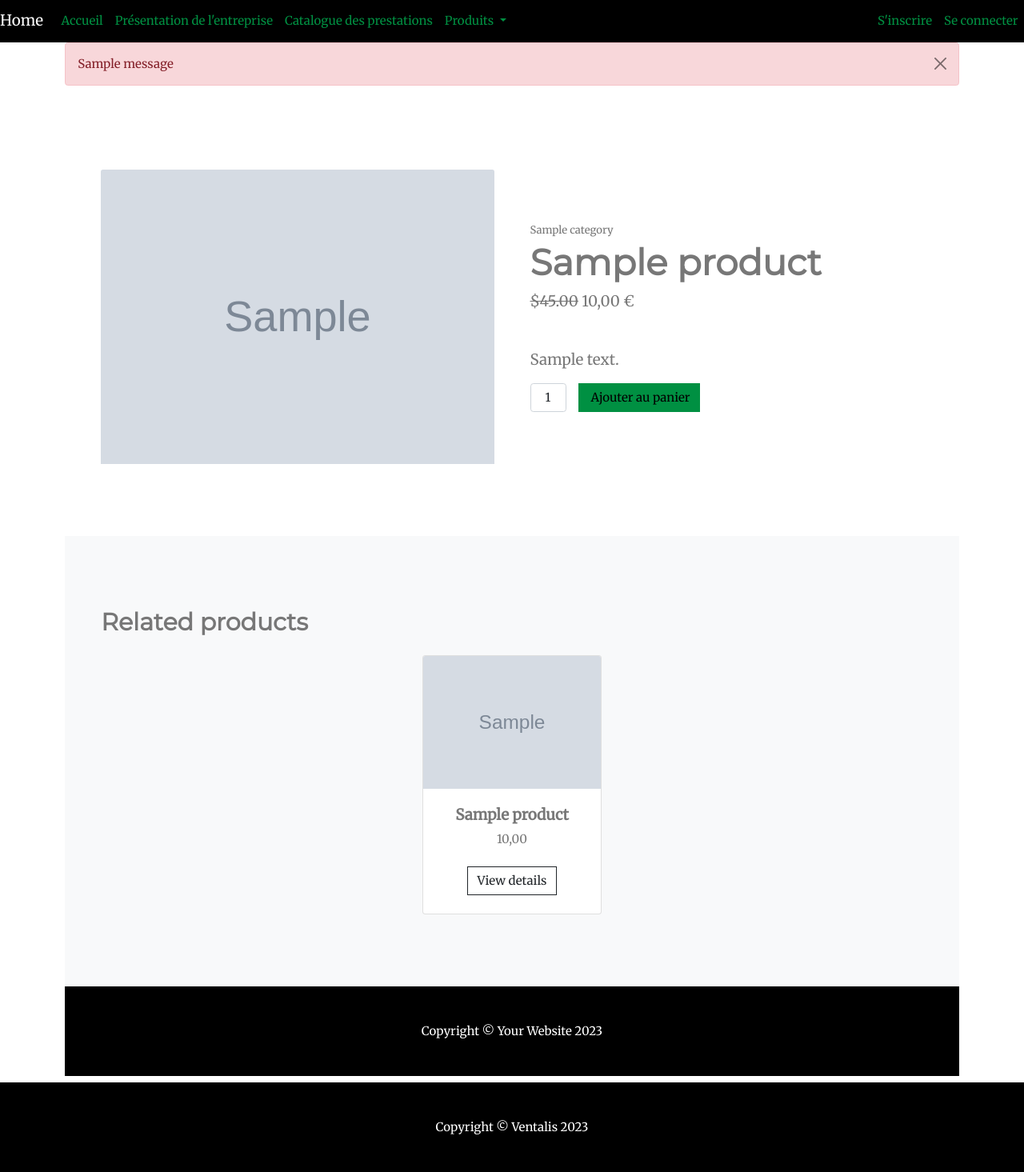
After one commit to Aleks512/Ventalis, a Django app: a page that uses templates/base.html in a window 1280 px wide. The commit adds this page. Shown: the whole page at 80% size. Run offline with Django 4.2, Linux system fonts and the light colour scheme; tables that the repository leaves empty hold one stand-in row (values such as "Sample post"); grey boxes marked "Sample" are stand-in pictures; one stand-in notice (Sample message) is shown; some libraries are stand-ins or nearby versions.

Commit message:
product detail page

```diff
--- a/store/models.py
+++ b/store/models.py
@@ -1,5 +1,6 @@
 from django.contrib.auth.models import User
 from django.db import models
+from django.urls import reverse
 from django.utils.text import slugify
 from django.utils.translation import gettext_lazy as _
 from django.conf import settings
@@ -44,10 +45,15 @@ class Product(models.Model):
         except:
             url= ''
         return url
+
+
     def save(self, *args, **kwargs):
         if not self.slug:
             self.slug = slugify(self.name)
         super().save(*args, **kwargs)
+
+    def get_absolute_url(self):
+        return reverse("product", kwargs={"slug":self.slug})
     def __str__(self):
         return self.name
 
--- a/store/templates/store/cart.html
+++ b/store/templates/store/cart.html
@@ -7,7 +7,7 @@
 		<div class="col-lg-12">
 			<div class="box-element">
 
-				<a  class="btn btn-outline-dark" href="{% url 'store' %}">&#x2190; Continue Shopping</a>
+				<a  class="btn btn-outline-dark" href="{% url 'store' %}">&#x2190; Continuer achats</a>
 
 				<br>
 				<br>
--- /dev/null
+++ b/store/templates/store/index.html
@@ -0,0 +1,75 @@
+{% extends "base.html" %}
+{% load static %}
+
+{% block content %}
+    {% if messages %}
+        <div class="alert alert-danger alert-dismissible fade show" role="alert">
+            {% for message in messages %}
+                {{ message }}
+            {% endfor %}
+            <button type="button" class="btn-close" data-bs-dismiss="alert" aria-label="Close"></button>
+        </div>
+    {% endif %}
+
+
+<!-- Product section-->
+<section class="py-5">
+    <div class="container px-4 px-lg-5 my-5">
+        <div class="row gx-4 gx-lg-5 align-items-center">
+            <div class="col-md-6"><img class="card-img-top mb-5 mb-md-0" src="{{ product.image.url }}" alt="..." /></div>
+            <div class="col-md-6">
+                <div class="small mb-1">{{ product.category }}</div>
+                <h1 class="display-5 fw-bolder">{{ product.name }}</h1>
+                <div class="fs-5 mb-5">
+                    <span class="text-decoration-line-through">$45.00</span>
+                    <span>{{ product.price }} €</span>
+                </div>
+                <p class="lead">{{ product.description }}</p>
+                <div class="d-flex">
+                    <input class="form-control text-center me-3" id="inputQuantity" type="num" value="1" style="max-width: 3rem" />
+                    <button class="btn btn-outline-dark flex-shrink-0 custom-button" type="button">
+                        <i class="bi-cart-fill me-1"></i>
+                        Ajouter au panier
+                    </button>
+                </div>
+            </div>
+        </div>
+    </div>
+</section>
+<!-- Related items section-->
+<!-- Related items section -->
+<section class="py-5 bg-light">
+    <div class="container px-4 px-lg-5 mt-5">
+        <h2 class="fw-bolder mb-4">Related products</h2>
+        <div class="row gx-4 gx-lg-5 row-cols-2 row-cols-md-3 row-cols-xl-4 justify-content-center">
+            {% for product in related_products %}
+                <div class="col mb-5">
+                    <div class="card h-100">
+                        <!-- Product image-->
+                        <img class="card-img-top" src="{{ product.image.url }}" alt="{{ product.name }}" />
+                        <!-- Product details-->
+                        <div class="card-body p-4">
+                            <div class="text-center">
+                                <!-- Product name-->
+                                <h5 class="fw-bolder">{{ product.name }}</h5>
+                                <!-- Product price-->
+                                {{ product.price }}
+                            </div>
+                        </div>
+                        <!-- Product actions-->
+                        <div class="card-footer p-4 pt-0 border-top-0 bg-transparent">
+                            <div class="text-center"><a class="btn btn-outline-dark mt-auto" href="{{ product.get_absolute_url }}">View details</a></div>
+                        </div>
+                    </div>
+                </div>
+            {% endfor %}
+        </div>
+    </div>
+</section>
+
+<!-- Footer-->
+<footer class="py-5 bg-dark">
+    <div class="container"><p class="m-0 text-center text-white">Copyright &copy; Your Website 2023</p></div>
+</footer>
+
+{% endblock %}
--- a/store/templates/store/product_detail.html
+++ b/store/templates/store/product_detail.html
@@ -38,7 +38,8 @@
                                     <p>{{ product.description }}</p>
                                 </div>
                                 <div class="text-end">
-                                    <a href="{% url 'add-to-cart' product.slug %}" class="btn custom-btn" style="background-color: #27b547; border-color: #27b547;">Ajouter au panier</a>
+                                    <a href="#" class="btn custom-btn" style="background-color: #27b547; border-color: #27b547;">Ajouter au panier</a>
+                                    <p></p>
                                 </div>
                             </div>
                         </div>
--- a/store/templates/store/store.html
+++ b/store/templates/store/store.html
@@ -11,7 +11,7 @@
 				<h6><strong>{{product.name}}</strong></h6>
 				<hr>
 
-				<button  class="btn btn-outline-secondary custom-button">Ajouter au panier</button>
+				<button  class="btn btn-outline-secondary custom-button update-cart">Ajouter au panier</button>
 				<a class="btn btn-outline-success" href="#">View</a>
 				<h4 style="display: inline-block; float: right "><strong>{{product.price}} €</strong></h4>
 
--- a/store/urls.py
+++ b/store/urls.py
@@ -10,6 +10,7 @@ urlpatterns = [
 
 	path('products/',views.products, name="products"),
 	path('products-management/', views.products_list_mng, name='products-list-mng'),
+	path('product-details/<slug:slug>/', views.product_detail, name='product'),
 	path('product/create/', views.product_create_view, name='product-create'),
 	path('product/<slug:slug>/update/', views.product_update_view, name='product-update'),
 	path('product/<slug:slug>/delete/', views.product_delete_view, name='product-delete'),
--- a/store/views.py
+++ b/store/views.py
@@ -1,9 +1,10 @@
 from django.contrib.auth.decorators import login_required, user_passes_test
 from django.http import HttpResponseForbidden
 from django.shortcuts import render, redirect, get_object_or_404
-
+from pprint import pprint
 from .forms import ProductCreateForm, ProductUpdateForm, ProductDeleteForm
 from .models import Category, Product, Order, OrderItem
+
 
 
 def store(request):
@@ -57,8 +58,10 @@ def products_list_mng(request):
     return render(request, "store/products_list_mng.html", context={"products":products, "categories": categories})
 def product_detail(request, slug):
     product = get_object_or_404(Product, slug=slug)
+    product_cat = product.category
+    related_products=product_cat.product_set.all()
 
-    return render(request, "store/product_detail.html", context={"product":product})
+    return render(request, "store/index.html", context={"product":product, 'related_products':related_products})
 
 @consultant_required
 def product_create_view(request):
--- a/templates/base.html
+++ b/templates/base.html
@@ -95,8 +95,11 @@
 
     </main>
 
-    <footer>
-        <!-- Ajoutez ici le contenu de votre pied de page -->
+
+
+        <!-- Footer-->
+    <footer class="py-5 bg-dark mt-2">
+        <div class="container"><p class="m-0 text-center text-white">Copyright &copy; Ventalis 2023</p></div>
     </footer>
 
     <!-- Scripts JavaScript -->
--- a/templates/presentation.html
+++ b/templates/presentation.html
@@ -23,7 +23,7 @@
     /* Set background images */
     background-image: url("{% static 'images/shop/paproc.jpg' %}");
     /* Full height */
-    height: 30%;
+    height: 40%;
     /* Create the parallax scrolling effect */
     background-attachment: fixed;
     background-position: center;
```
